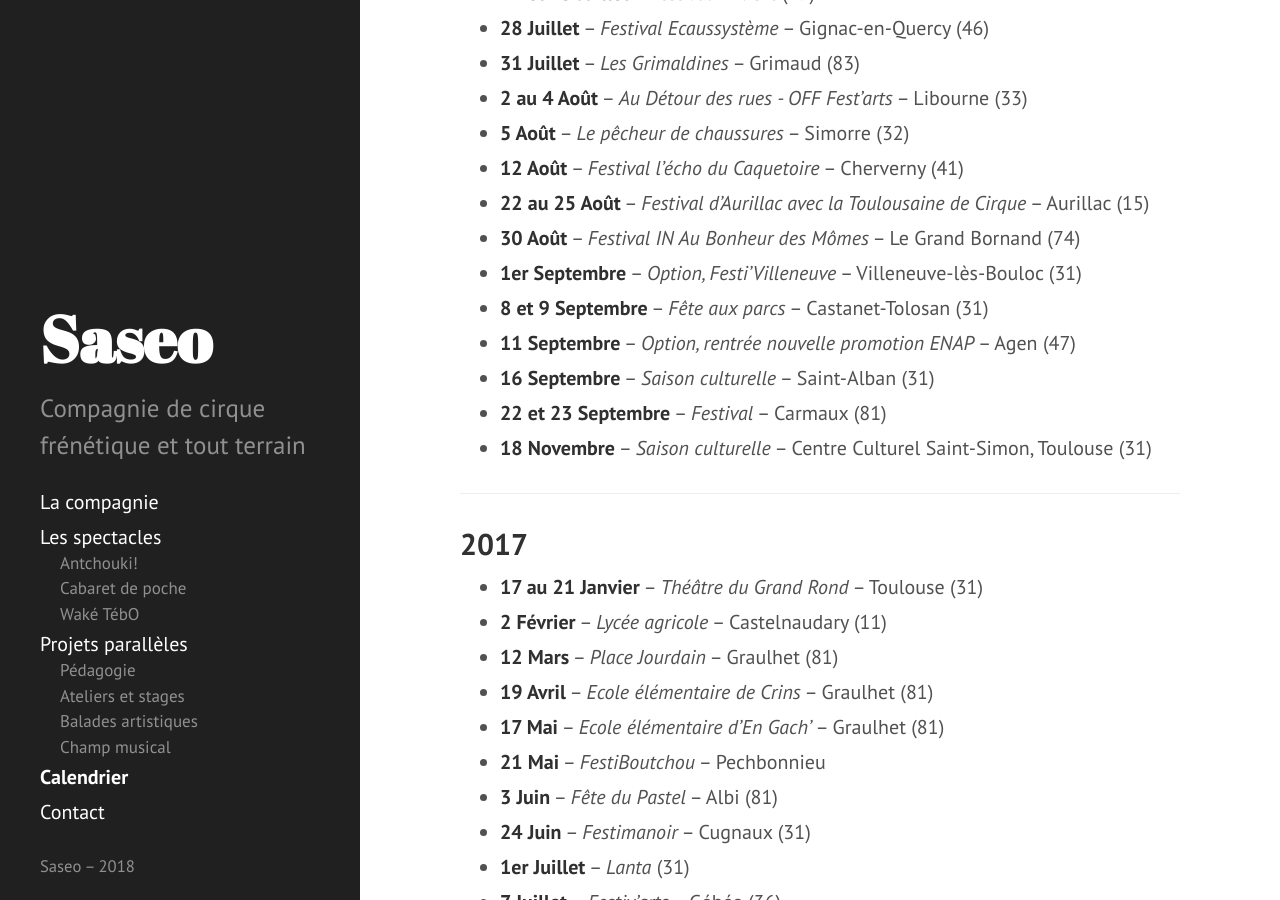
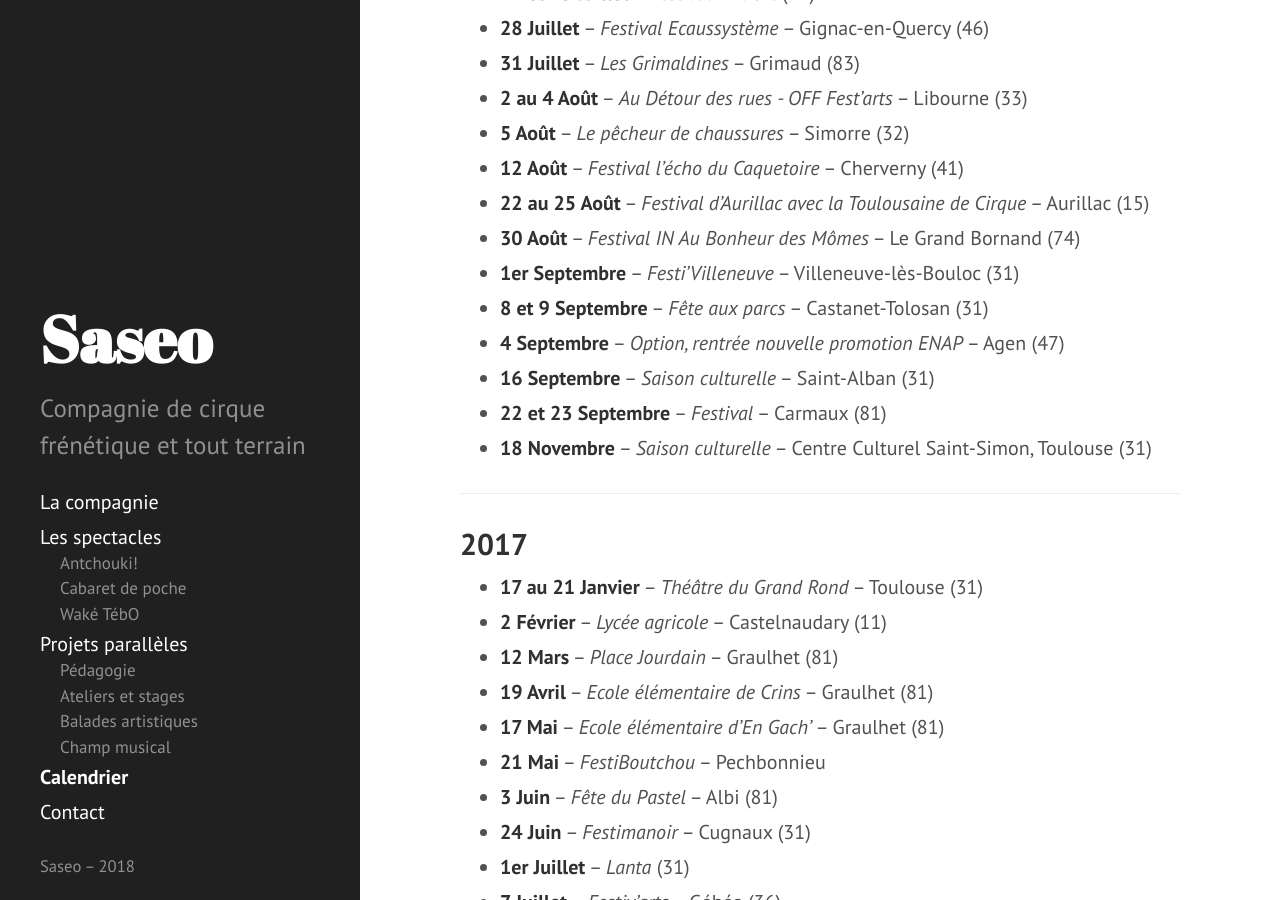
Before and after one commit to rizoom/saseo.org, a Jekyll site: the page built from calendrier.md, in a window 1280 px wide and 900 px high, scrolled down 780 px. Built offline with Jekyll 4.4.1, drawn with Linux system fonts in a browser that asks for light colours.

Commit message:
Mise à jour calendrier 2018
Lorraine

```diff
--- a/calendrier.md
+++ b/calendrier.md
@@ -30,9 +30,9 @@ sidebar_order: 3
 - **12 Août** -- _Festival l'écho du Caquetoire_ -- Cherverny (41)
 - **22 au 25 Août** -- _Festival d'Aurillac avec la Toulousaine de Cirque_ -- Aurillac (15)
 - **30 Août** -- _Festival IN Au Bonheur des Mômes_ -- Le Grand Bornand (74)
-- **1er Septembre** -- _Option, Festi'Villeneuve_ -- Villeneuve-lès-Bouloc (31)
+- **1er Septembre** -- _Festi'Villeneuve_ -- Villeneuve-lès-Bouloc (31)
 - **8 et 9 Septembre** -- _Fête aux parcs_ -- Castanet-Tolosan (31)
-- **11 Septembre** -- _Option, rentrée nouvelle promotion ENAP_ -- Agen (47)
+- **4 Septembre** -- _Option, rentrée nouvelle promotion ENAP_ -- Agen (47)
 - **16 Septembre** -- _Saison culturelle_ -- Saint-Alban (31)
 - **22 et 23 Septembre** -- _Festival_ -- Carmaux (81)
 - **18 Novembre** -- _Saison culturelle_ -- Centre Culturel Saint-Simon, Toulouse (31)
```
